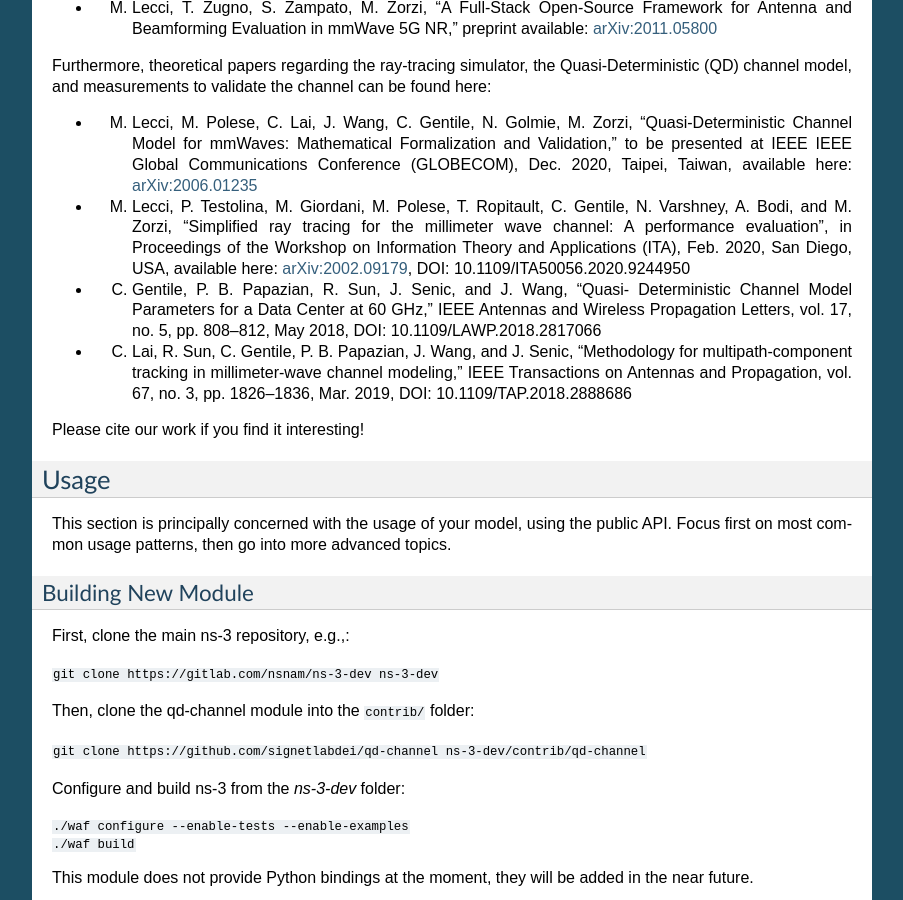
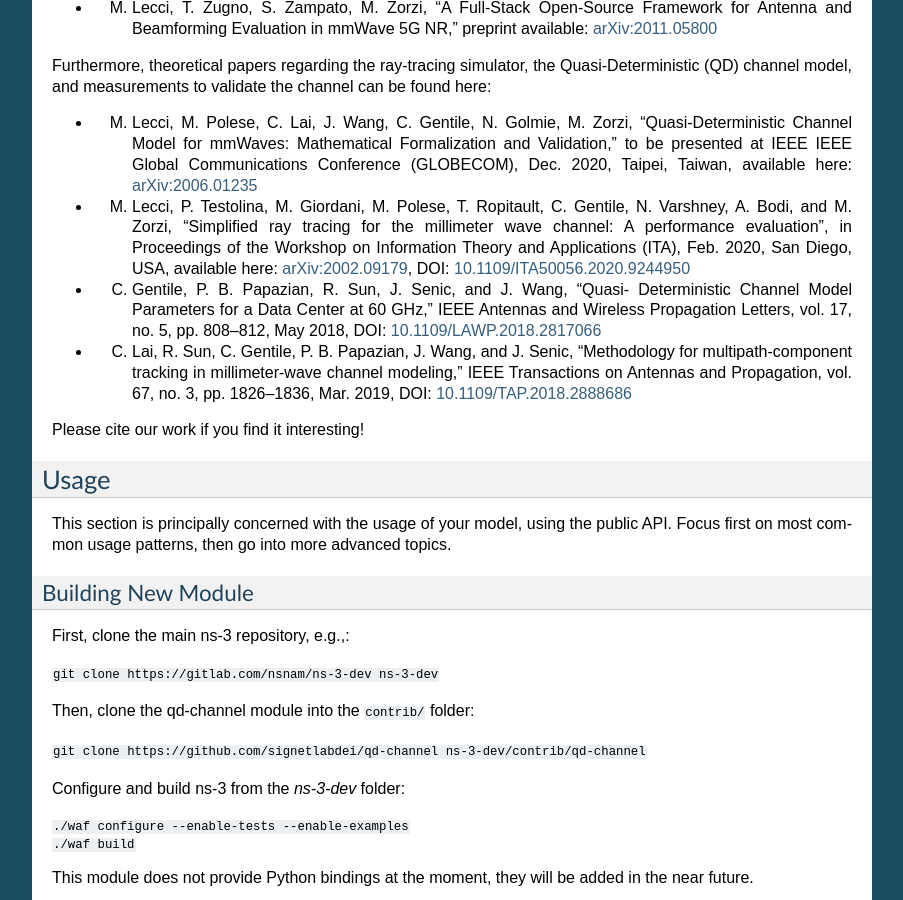
Before and after one commit to signetlabdei/qd-channel, a Sphinx documentation site: the page built from doc/source/qd-channel.rst, in a window 1280 px wide and 900 px high, scrolled down 1088 px. Shown: the whole window, without its empty margins (198-1101 px from the left). Built offline with Sphinx 7.4.7, drawn with Linux system fonts in a browser that asks for light colours; formulas are drawn with MathJax 3; some of the changed lines change nothing that is shown.

Commit message:
Add DOI links to paper references in doc

```diff
--- a/doc/source/qd-channel.rst
+++ b/doc/source/qd-channel.rst
@@ -53,9 +53,9 @@ Other work(s) using this module already exist:
 Furthermore, theoretical papers regarding the ray-tracing simulator, the Quasi-Deterministic (QD) channel model, and measurements to validate the channel can be found here:
 
 * M. Lecci, M. Polese, C. Lai, J. Wang, C. Gentile, N. Golmie, M. Zorzi, "Quasi-Deterministic Channel Model for mmWaves: Mathematical Formalization and Validation," to be presented at IEEE IEEE Global Communications Conference (GLOBECOM), Dec. 2020, Taipei, Taiwan, available here: `arXiv:2006.01235 <https://arxiv.org/abs/2006.01235>`_
-* M. Lecci, P. Testolina, M. Giordani, M. Polese, T. Ropitault, C. Gentile, N. Varshney, A. Bodi, and M. Zorzi, "Simplified ray tracing for the millimeter wave channel: A performance evaluation", in Proceedings of the Workshop on Information Theory and Applications (ITA), Feb. 2020, San Diego, USA, available here: `arXiv:2002.09179 <https://arxiv.org/abs/2002.09179>`_, DOI: 10.1109/ITA50056.2020.9244950
-* C. Gentile, P. B. Papazian, R. Sun, J. Senic, and J. Wang, “Quasi- Deterministic Channel Model Parameters for a Data Center at 60 GHz,” IEEE Antennas and Wireless Propagation Letters, vol. 17, no. 5, pp. 808–812, May 2018, DOI: 10.1109/LAWP.2018.2817066
-* C. Lai, R. Sun, C. Gentile, P. B. Papazian, J. Wang, and J. Senic, “Methodology for multipath-component tracking in millimeter-wave channel modeling,” IEEE Transactions on Antennas and Propagation, vol. 67, no. 3, pp. 1826–1836, Mar. 2019, DOI: 10.1109/TAP.2018.2888686
+* M. Lecci, P. Testolina, M. Giordani, M. Polese, T. Ropitault, C. Gentile, N. Varshney, A. Bodi, and M. Zorzi, "Simplified ray tracing for the millimeter wave channel: A performance evaluation", in Proceedings of the Workshop on Information Theory and Applications (ITA), Feb. 2020, San Diego, USA, available here: `arXiv:2002.09179 <https://arxiv.org/abs/2002.09179>`_, DOI: `10.1109/ITA50056.2020.9244950 <https://doi.org/10.1109/ITA50056.2020.9244950>`_
+* C. Gentile, P. B. Papazian, R. Sun, J. Senic, and J. Wang, “Quasi- Deterministic Channel Model Parameters for a Data Center at 60 GHz,” IEEE Antennas and Wireless Propagation Letters, vol. 17, no. 5, pp. 808–812, May 2018, DOI: `10.1109/LAWP.2018.2817066 <https://doi.org/10.1109/LAWP.2018.2817066>`_
+* C. Lai, R. Sun, C. Gentile, P. B. Papazian, J. Wang, and J. Senic, “Methodology for multipath-component tracking in millimeter-wave channel modeling,” IEEE Transactions on Antennas and Propagation, vol. 67, no. 3, pp. 1826–1836, Mar. 2019, DOI: `10.1109/TAP.2018.2888686 <https://doi.org/10.1109/TAP.2018.2888686>`_
 
 
 Please cite our work if you find it interesting!
```
